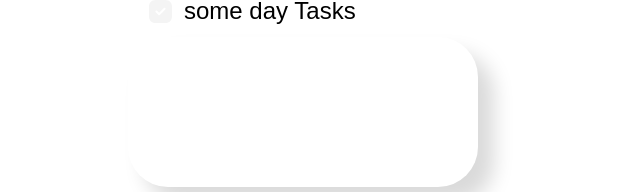
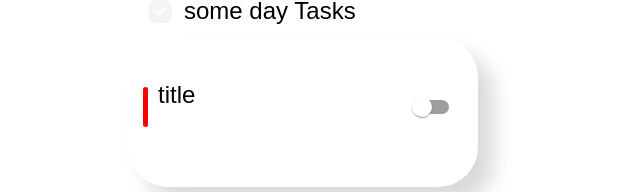
Before and after one commit to 34comeOn/toDoList, a React (Create React App) app in the folder my-app/: page / in a window 1280 px wide. Both pictures are taken after a click on the button 765 px from the left and 170 px from the top of the page. Shown: the part 134-326 px from the top of the page, without its empty margins (337-977 px from the left). Built offline with nearby package versions, Linux system fonts and the light colour scheme; a web font is replaced by a local one.

Commit message:
creates card item

```diff
--- a/my-app/package.json
+++ b/my-app/package.json
@@ -3,6 +3,8 @@
   "version": "0.1.0",
   "private": true,
   "dependencies": {
+    "@emotion/react": "^11.10.5",
+    "@emotion/styled": "^11.10.5",
     "@mui/material": "^5.11.8",
     "@testing-library/jest-dom": "^5.16.5",
     "@testing-library/react": "^13.4.0",
--- a/my-app/src/components/dayCard/index.tsx
+++ b/my-app/src/components/dayCard/index.tsx
@@ -7,6 +7,7 @@ import { Indicator } from "../indicator";
 import variables from '../../sass/variables.module.scss';
 import "./style.scss";
 import { CardDate } from "../cardDate";
+import { TaskItem } from "../taskItem";
 
 export interface IisOpenedProps {
     isOpened: boolean;
@@ -36,6 +37,7 @@ export const DayCard = ({date}: {date:string}) => {
                     {isOpened && <img src={closeCardButton} alt="Close task list button" />}
                 </>
             </CoveredButton>
+            {isOpened && <TaskItem />}
         </StyledDayCard>
     )
 }
--- a/my-app/src/components/dayCard/styledDayCard.ts
+++ b/my-app/src/components/dayCard/styledDayCard.ts
@@ -19,5 +19,4 @@ export const StyledDayCard = styled.ul<IisOpenedProps>`
     display: flex;
     align-items: center;
     flex-wrap: no-wrap;
-    // flex-direction: row${p => p.isOpened? '-reverse':''};
 `
--- /dev/null
+++ b/my-app/src/components/taskItem/index.tsx
@@ -0,0 +1,22 @@
+import React from "react";
+import { Indicator } from "../indicator";
+import { StyledTaskItem } from "./styledTaskItem";
+import Switch from '@mui/material/Switch';
+import "./style.scss";
+
+export const TaskItem =  () => {
+    return(
+        <StyledTaskItem>
+            <Indicator backgroundColor={'red'}/>
+            <div className={'taskItem__text-wrapper'}>
+                <span className={'taskItem__title'}>
+                    title
+                </span>
+                <p className={'taskItem__text'}>
+                    a lot of text
+                </p>
+            </div>
+            <Switch />
+        </StyledTaskItem>
+    )
+}
--- /dev/null
+++ b/my-app/src/components/taskItem/style.scss
@@ -0,0 +1,22 @@
+@import '/src/sass/variables.module.scss';
+
+.taskItem__text-wrapper {
+    display: flex;
+    flex-direction: column;
+    align-items: flex-start;
+    margin-right: auto;
+    margin-left: 10px;
+    flex-wrap: nowrap;
+}
+
+.taskItem__title {
+    margin-top: 8px;
+    margin-bottom: 2px;
+}
+
+.taskItem__text {
+    font-size: 14px;
+    line-height: 17px;
+    color: $colorTastItemText;
+    margin-top: 0px;
+}
--- /dev/null
+++ b/my-app/src/components/taskItem/styledTaskItem.ts
@@ -0,0 +1,14 @@
+import styled from "styled-components";
+
+export const StyledTaskItem = styled.li`
+    height: 45px;
+    width: 350px;
+    padding-right: -10px;
+    box-sizing: border-box;
+    margin-bottom: 10px;
+    margin-right: -20px;
+
+    display: flex;
+    align-items: center;
+    flex-wrap: nowrap;
+`
--- a/my-app/src/sass/variables.module.scss
+++ b/my-app/src/sass/variables.module.scss
@@ -5,10 +5,12 @@ $colorDark: #222222;
 $colorCardDark: #282828;
 $colorFont: #F4F4F4;
 $colorIndicatorStock: #A9A9A9;
+$colorTastItemText: rgba(255, 255, 255, 0.6);
 
 :export {
     colorDark: $colorDark;
     colorCardDark: $colorCardDark;
     colorFont: $colorFont;
     colorIndicatorStock: $colorIndicatorStock;
+    colorTastItemText: $colorTastItemText;
 }
```
Also changed, not shown: 1 other file (tests, documents, lock files or other folders).
